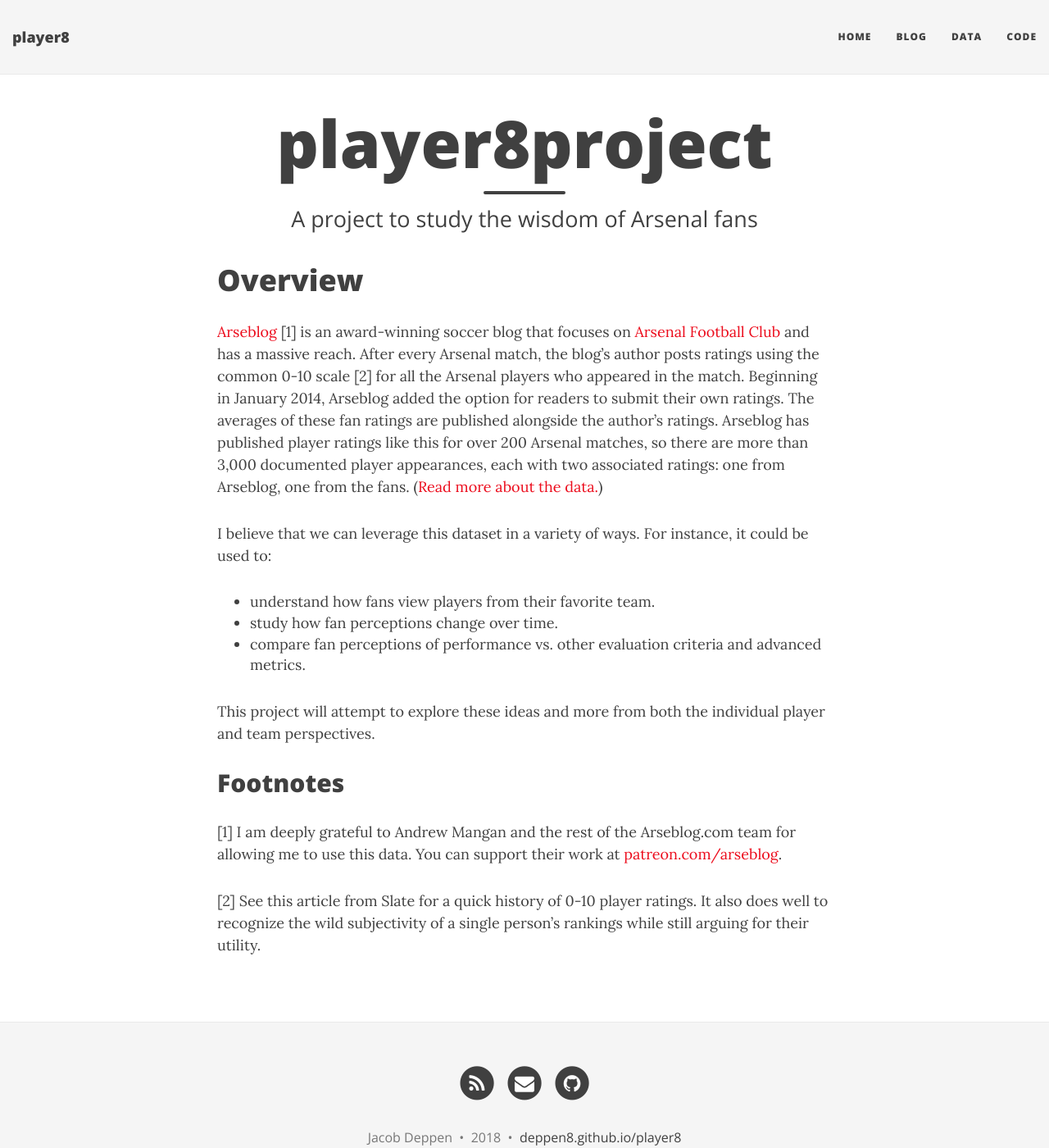
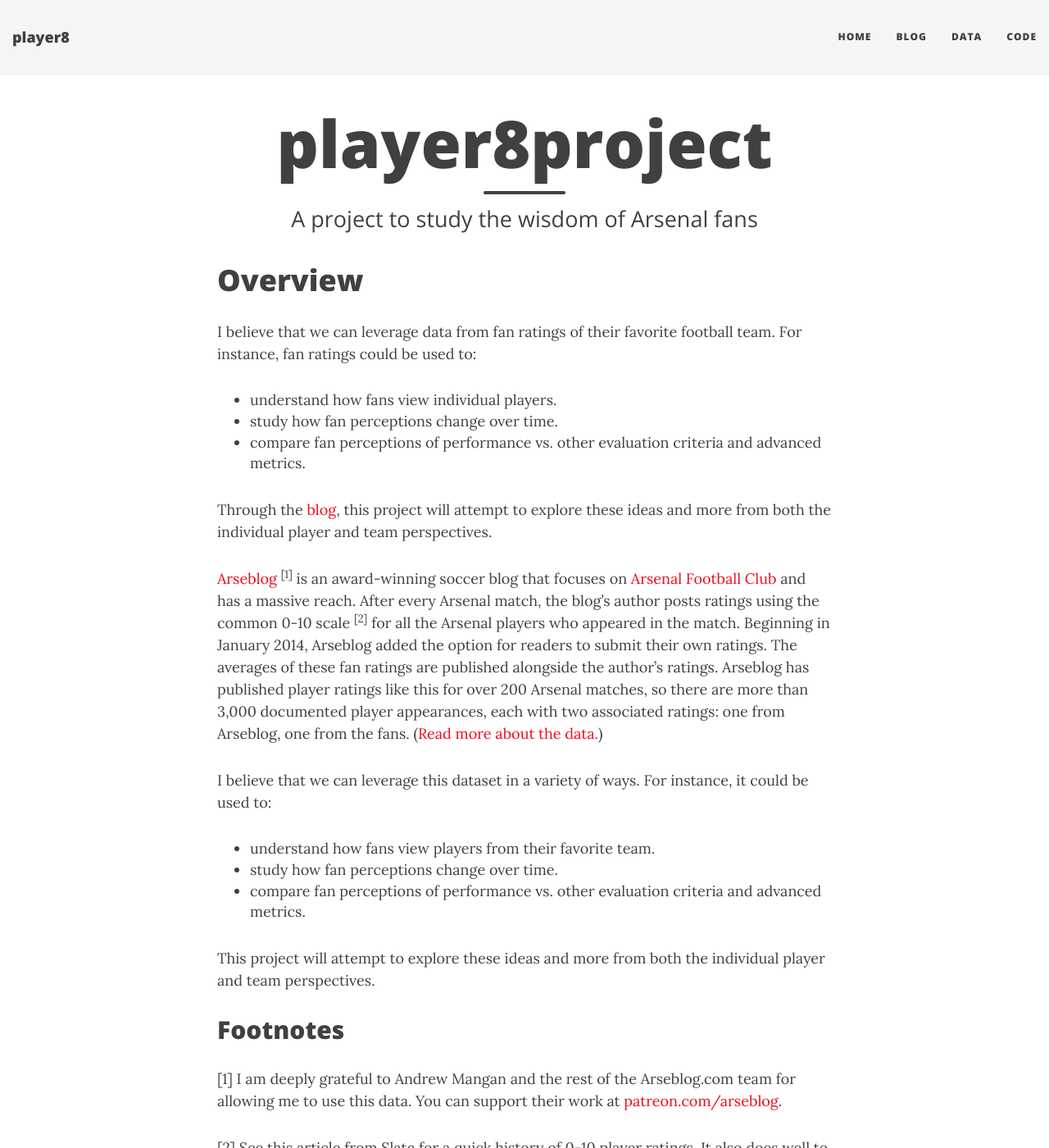
Before and after one commit to deppen8/player8, a Jekyll site: the page built from index.md, in a window 1280 px wide and 1400 px high. Shown: the whole window at 82% size. Built offline with Jekyll 4.4.1, drawn with Linux system fonts in a browser that asks for light colours; nearby versions of some CDN libraries.

Commit message:
Fix some css

```diff
--- a/css/main.css
+++ b/css/main.css
@@ -89,7 +89,11 @@
 }
 
 img + em {
-    display: block; text-align: center;
+    display: block;
+    text-align: center;
+    font-size: 12px;
+    width: 100%;
+    height: 100%;
 }
 
 .disqus-comments {
@@ -310,7 +314,7 @@
   }
 }
 
-/* --- Post preview --- */
+/* --- preview --- */
 
 .post-preview {
   padding: 20px 0;
--- a/index.md
+++ b/index.md
@@ -6,8 +6,15 @@
 ---
 
 # Overview
-[Arseblog](https://arseblog.com) [1] is an award-winning soccer blog that focuses on [Arsenal Football Club](https://www.arsenal.com/) and has a massive reach. After every Arsenal match, the blog's author posts ratings using the common 0-10 scale [2] for all the Arsenal players who appeared in the match. Beginning in January 2014, Arseblog added the option for readers to submit their own ratings. The averages of these fan ratings are published alongside the author's ratings.
-Arseblog has published player ratings like this for over 200 Arsenal matches, so there are more than 3,000 documented player appearances, each with two associated ratings: one from Arseblog, one from the fans. ([Read more about the data.](/data.md))
+I believe that we can leverage data from fan ratings of their favorite football team. For instance, fan ratings could be used to:
+- understand how fans view individual players.
+- study how fan perceptions change over time.
+- compare fan perceptions of performance vs. other evaluation criteria and advanced metrics.
+
+Through the [blog](/blog/index.html), this project will attempt to explore these ideas and more from both the individual player and team perspectives.
+
+[Arseblog](https://arseblog.com) <sup>[1]</sup> is an award-winning soccer blog that focuses on [Arsenal Football Club](https://www.arsenal.com/) and has a massive reach. After every Arsenal match, the blog's author posts ratings using the common 0-10 scale <sup>[2]</sup> for all the Arsenal players who appeared in the match. Beginning in January 2014, Arseblog added the option for readers to submit their own ratings. The averages of these fan ratings are published alongside the author's ratings.
+Arseblog has published player ratings like this for over 200 Arsenal matches, so there are more than 3,000 documented player appearances, each with two associated ratings: one from Arseblog, one from the fans. ([Read more about the data.](/data.html))
 
 I believe that we can leverage this dataset in a variety of ways. For instance, it could be used to:
 - understand how fans view players from their favorite team.
```
Also changed, not shown: _posts/2018-04-02-MVPs.md (+2 -2 lines).
